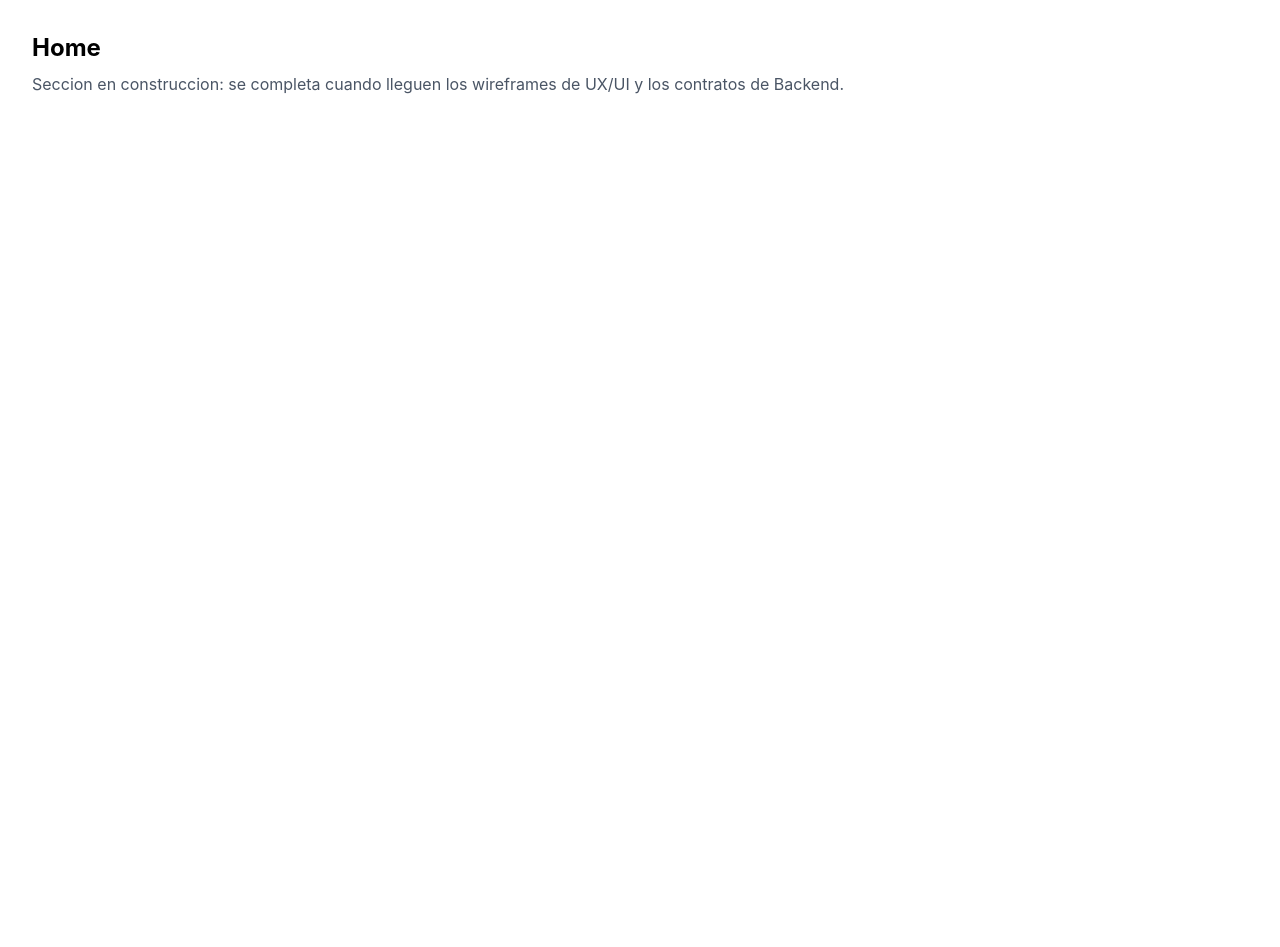
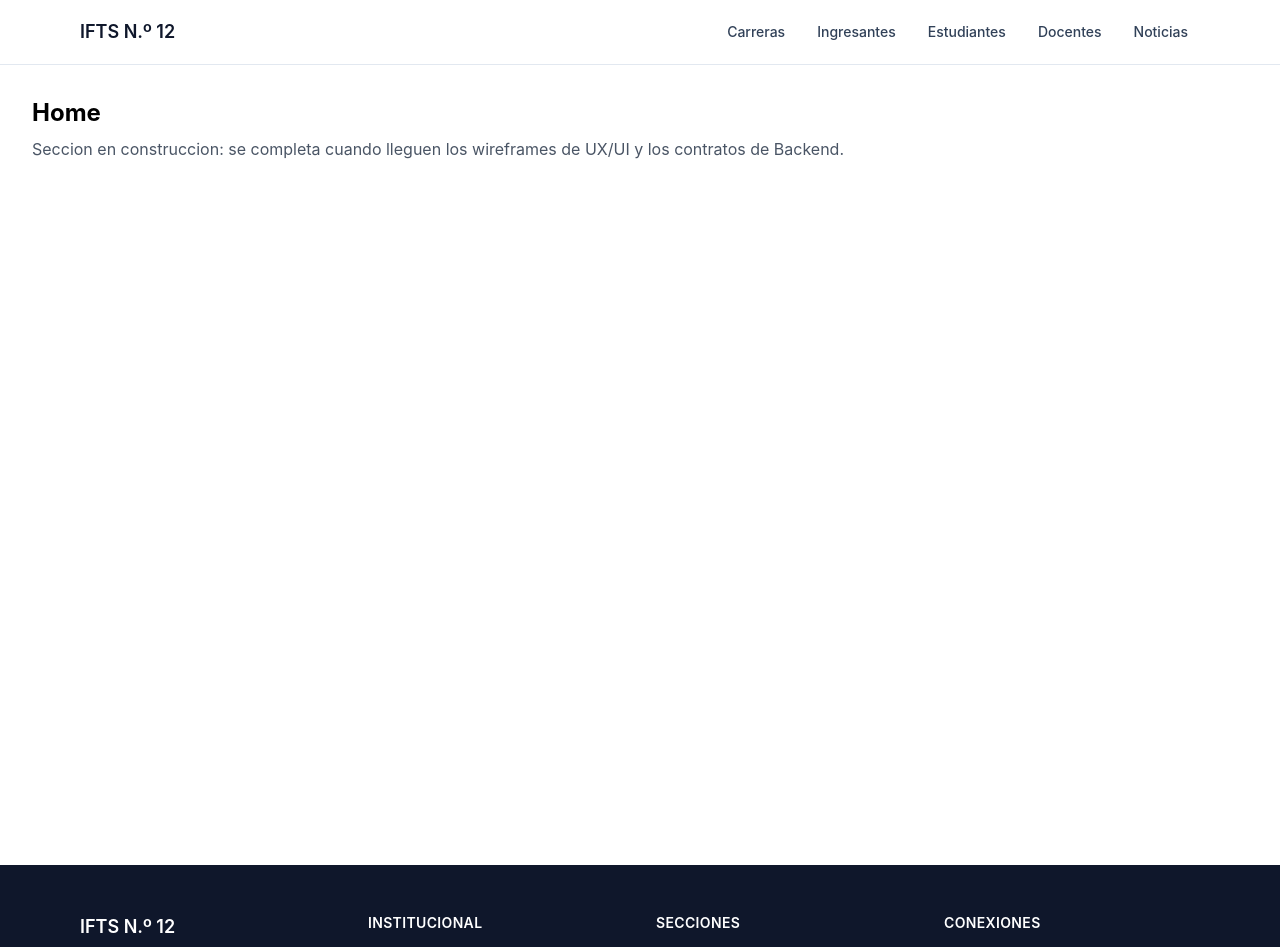
Before and after one commit to 3m1l10j4v13r4qu1n0/web_ifts12_frontend, a React (Vite) app: page / in a window 1280 px wide. Shown: the top 947 px of the page. Before the commit the page ends 800 px from the top, so only its background shows below. Built offline with nearby package versions, Linux system fonts and the light colour scheme.

Commit message:
feat(app): se integran Header y Footer en el layout base

```diff
--- a/src/App.tsx
+++ b/src/App.tsx
@@ -1,5 +1,7 @@
 import { QueryClient, QueryClientProvider } from '@tanstack/react-query';
 import { BrowserRouter } from 'react-router-dom';
+import Footer from './components/layout/Footer';
+import Header from './components/layout/Header';
 import { AuthProvider } from './contexts/AuthContext';
 import AppRouter from './routes/AppRouter';
 
@@ -10,7 +12,9 @@ function App() {
     <AuthProvider>
       <QueryClientProvider client={queryClient}>
         <BrowserRouter>
+          <Header />
           <AppRouter />
+          <Footer />
         </BrowserRouter>
       </QueryClientProvider>
     </AuthProvider>
```
